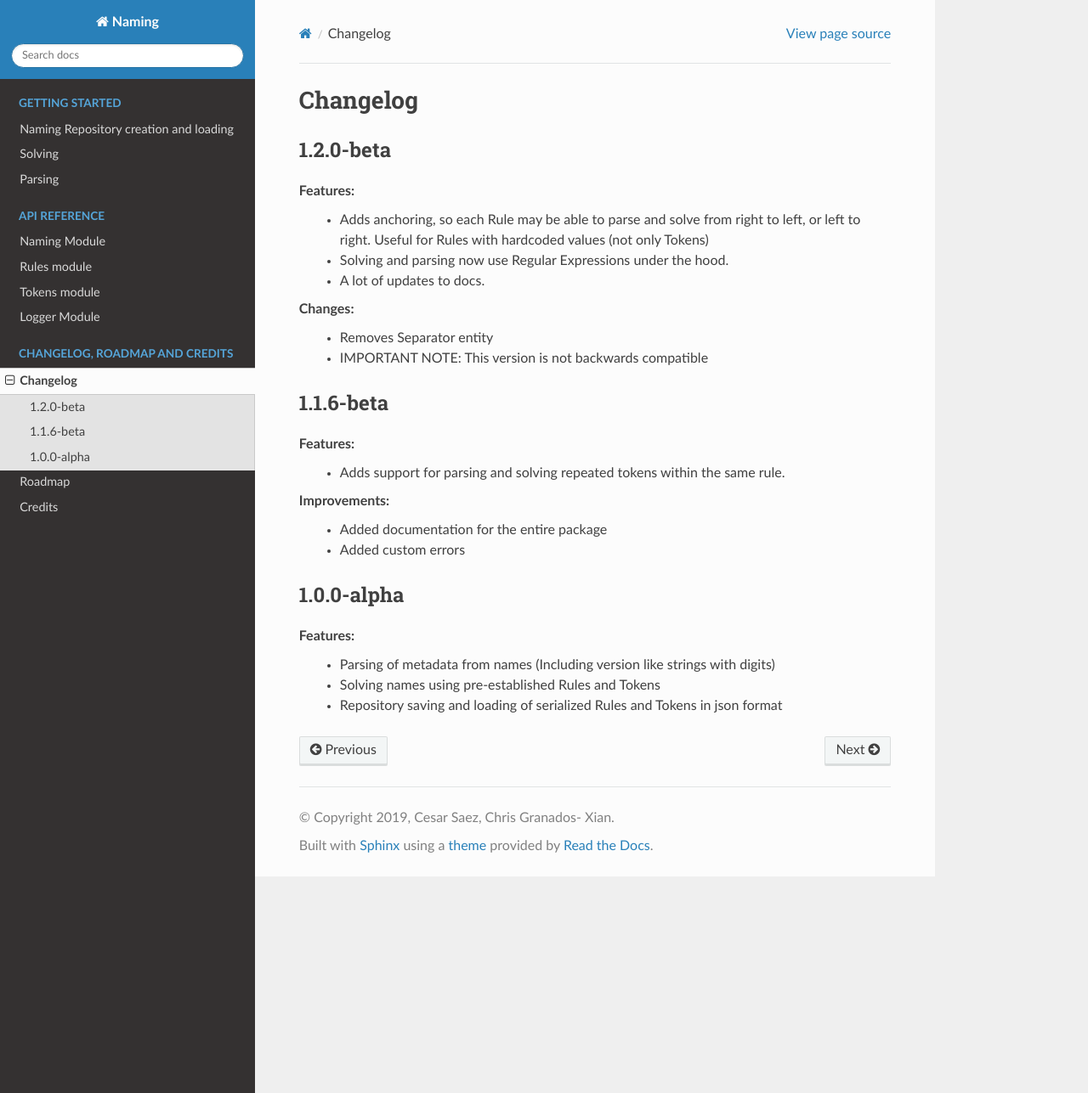
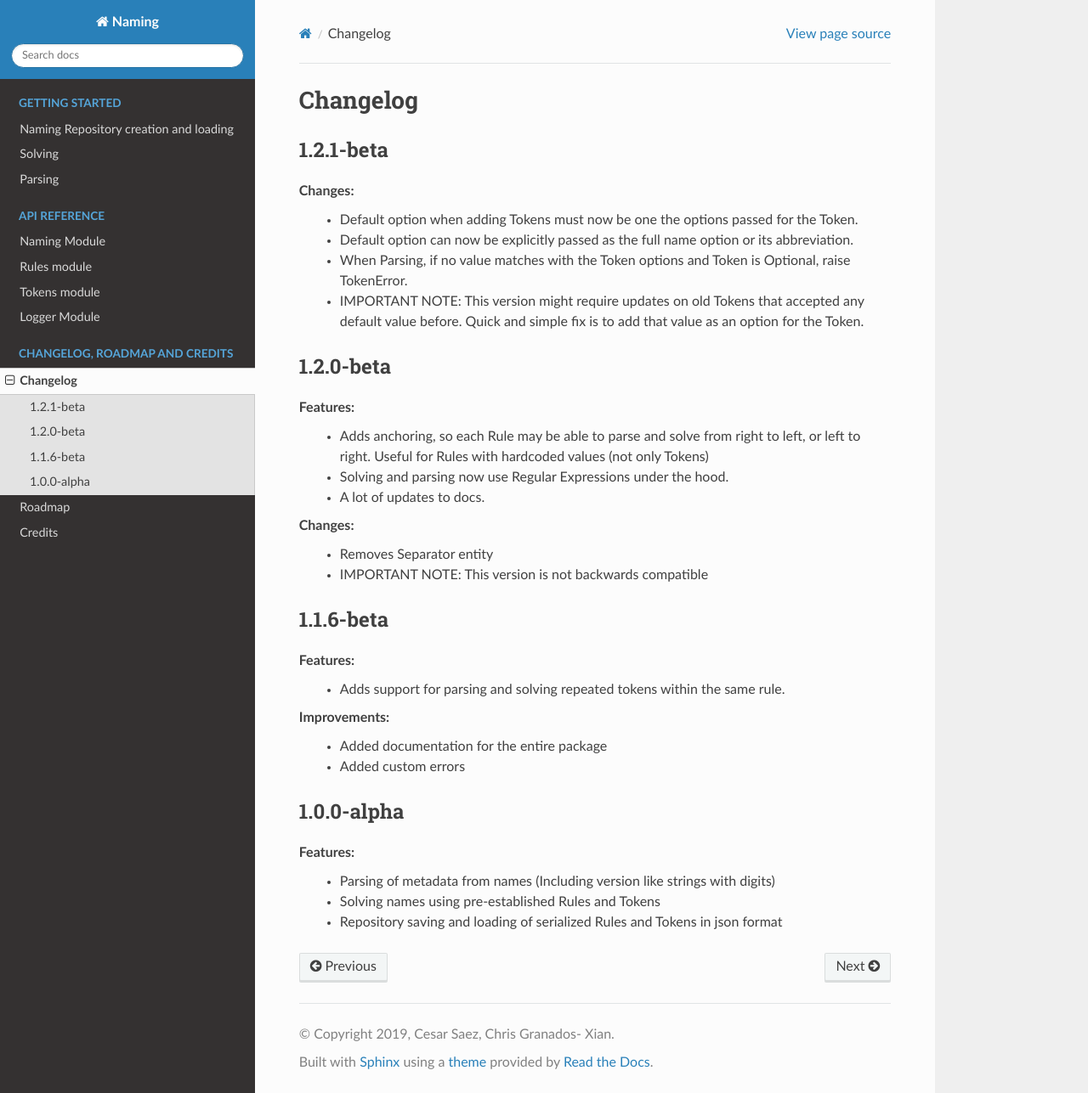
Before and after one commit to xiancg/vfxnaming, a Sphinx documentation site: the page built from docs/source/changelog.rst, in a window 1280 px wide and 1287 px high. Shown: the whole window at 85% size. Built offline with Sphinx 7.4.7 and the Read the Docs theme 2.0.0, drawn with Linux system fonts in a browser that asks for light colours.

Commit message:
Updated more docs and docstrings to show the changes in default option

```diff
--- a/docs/source/changelog.rst
+++ b/docs/source/changelog.rst
@@ -1,5 +1,15 @@
 Changelog
 ================================
+
+1.2.1-beta
+---------------------------------------
+
+**Changes:**
+    - Default option when adding Tokens must now be one the options passed for the Token.
+    - Default option can now be explicitly passed as the full name option or its abbreviation.
+    - When Parsing, if no value matches with the Token options and Token is Optional, raise TokenError.
+    - IMPORTANT NOTE: This version might require updates on old Tokens that accepted any default value before. Quick and simple fix is to add that value as an option for the Token.
+
 
 1.2.0-beta
 ---------------------------------------
```
Also changed, not shown: 1 other file.
